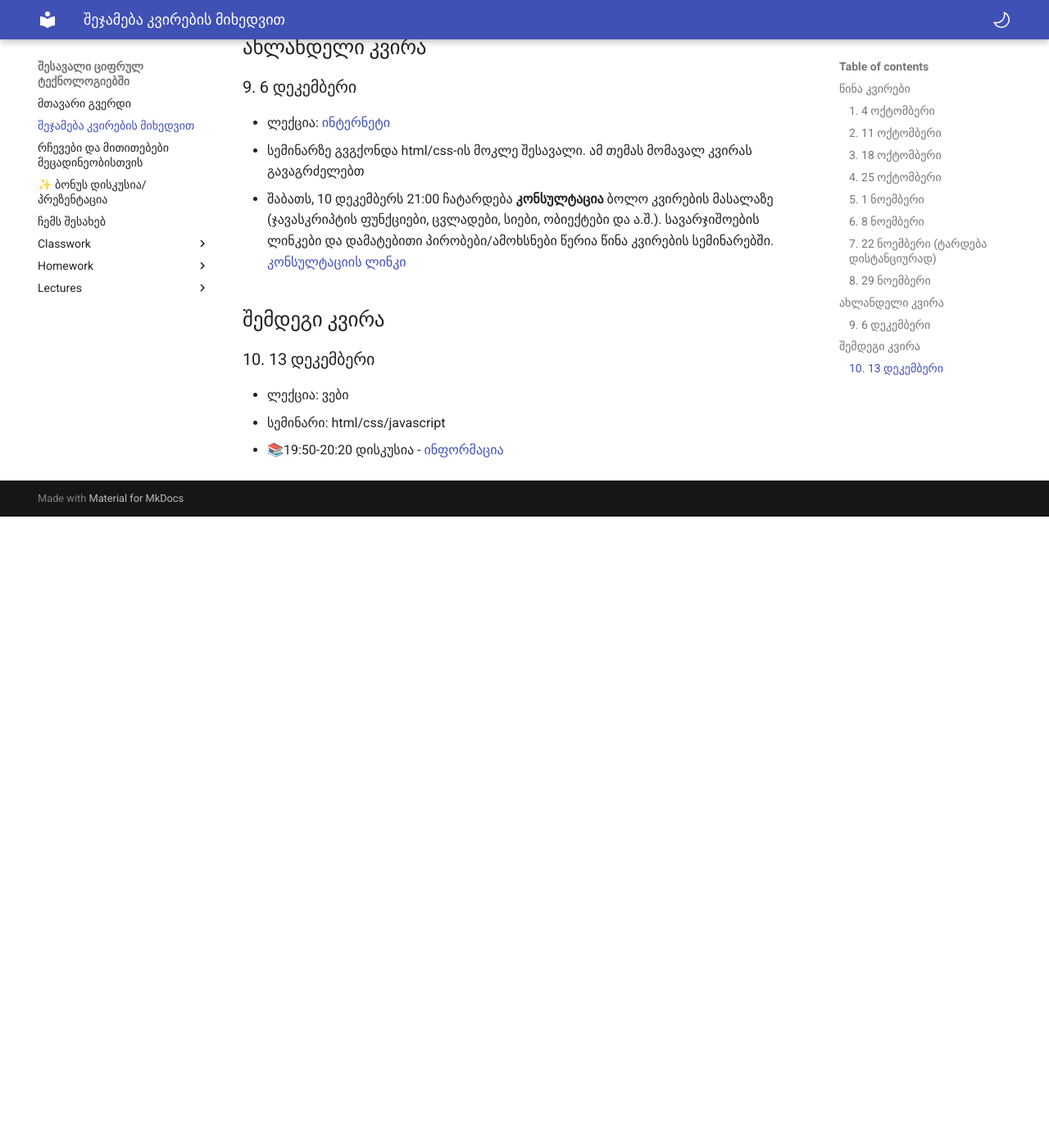
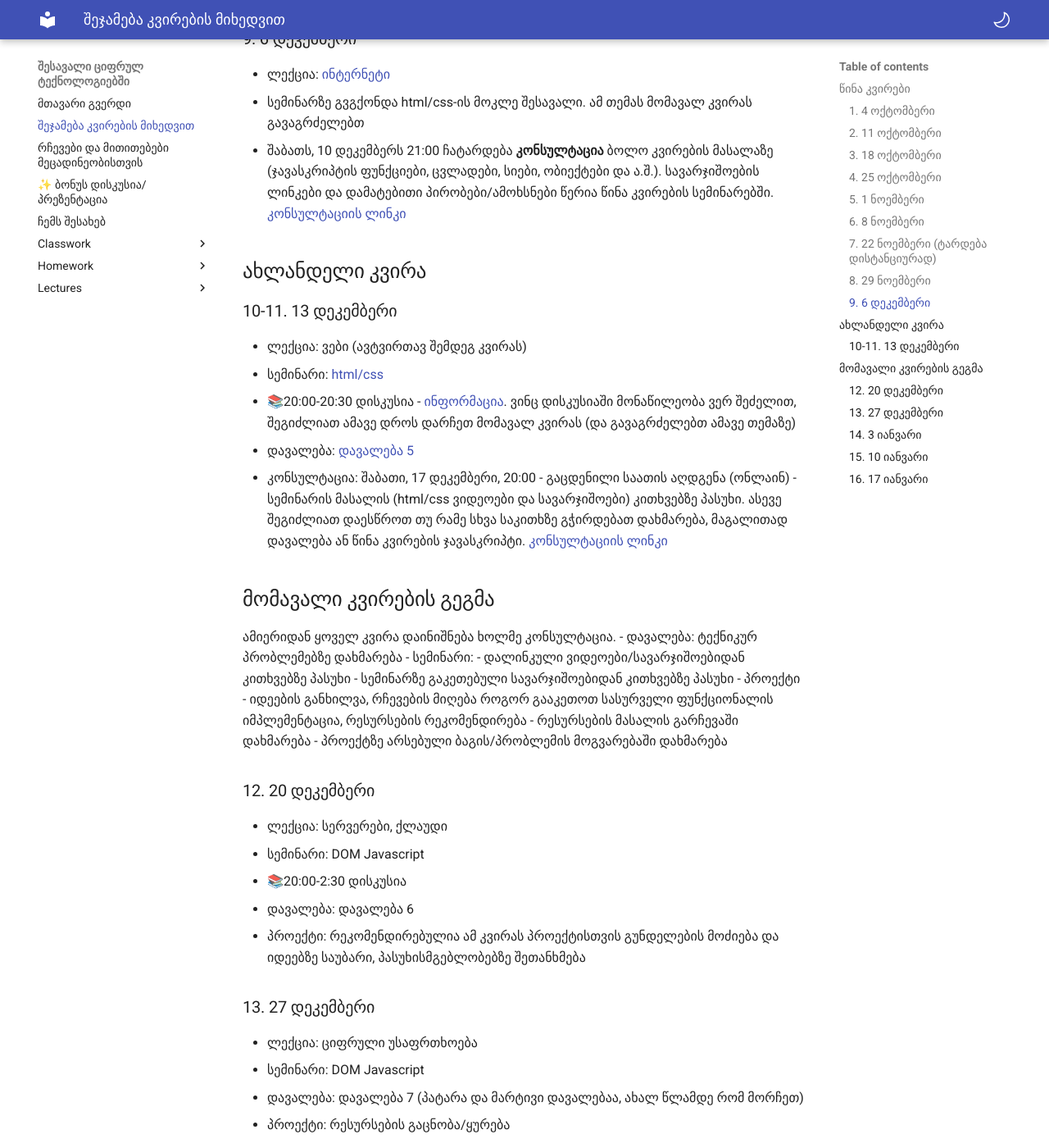
Before and after one commit to freeuni-digital-technologies/22f, an MkDocs documentation site: the page built from content/00_review.md, in a window 1280 px wide and 1400 px high, scrolled down 1792 px. Shown: the whole window at 82% size. Built offline with MkDocs 1.6.1 and Material for MkDocs 9.7.7, drawn with Linux system fonts in a browser that asks for light colours; before the commit the page ends 2422 px from its top, so only the background shows below that; some of the changed text lies outside the part shown.

Commit message:
w10 after

```diff
--- a/content/00_review.md
+++ b/content/00_review.md
@@ -47,17 +47,58 @@
 - hands on: [სიები და ობიექტები][22] - ალტერნატიული ამოხსნები
 - ბონუს დისკუსია [ინფორმაცია][23]
 
-## ახლანდელი კვირა
 ### 9. 6 დეკემბერი
 - ლექცია: [ინტერნეტი][24]
 - სემინარზე გვგქონდა html/css-ის მოკლე შესავალი. ამ თემას მომავალ კვირას გავაგრძელებთ
 - შაბათს, 10 დეკემბერს 21:00 ჩატარდება **კონსულტაცია** ბოლო კვირების მასალაზე (ჯავასკრიპტის ფუნქციები, ცვლადები, სიები, ობიექტები და ა.შ.). სავარჯიშოების ლინკები და დამატებითი პირობები/ამოხსნები წერია წინა კვირების სემინარებში. [კონსულტაციის ლინკი][25]
 
-## შემდეგი კვირა
-### 10. 13 დეკემბერი
-- ლექცია: ვები
-- სემინარი: html/css/javascript
-- 📚19:50-20:20 დისკუსია - [ინფორმაცია][26]
+
+## ახლანდელი კვირა
+### 10-11. 13 დეკემბერი
+- ლექცია: ვები (ავტვირთავ შემდეგ კვირას)
+- სემინარი: [html/css][26]
+- 📚20:00-20:30 დისკუსია - [ინფორმაცია][27]. ვინც დისკუსიაში მონაწილეობა ვერ შეძელით, შეგიძლიათ ამავე დროს დარჩეთ მომავალ კვირას (და გავაგრძელებთ ამავე თემაზე)
+- დავალება: [დავალება 5][28]
+- კონსულტაცია: შაბათი, 17 დეკემბერი, 20:00 - გაცდენილი საათის აღდგენა (ონლაინ) - სემინარის მასალის (html/css ვიდეოები და სავარჯიშოები) კითხვებზე პასუხი. ასევე შეგიძლიათ დაესწროთ თუ რამე სხვა საკითხზე გჭირდებათ დახმარება, მაგალითად დავალება ან წინა კვირების ჯავასკრიპტი. [კონსულტაციის ლინკი][29]
+
+## მომავალი კვირების გეგმა
+ამიერიდან ყოველ კვირა დაინიშნება ხოლმე კონსულტაცია.
+- დავალება: ტექნიკურ პრობლემებზე დახმარება
+- სემინარი:
+	- დალინკული ვიდეოები/სავარჯიშოებიდან კითხვებზე პასუხი
+	- სემინარზე გაკეთებული სავარჯიშოებიდან კითხვებზე პასუხი
+- პროექტი
+	- იდეების განხილვა, რჩევების მიღება როგორ გააკეთოთ სასურველი ფუნქციონალის იმპლემენტაცია, რესურსების რეკომენდირება
+	- რესურსების მასალის გარჩევაში დახმარება
+	- პროექტზე არსებული ბაგის/პრობლემის მოგვარებაში დახმარება
+
+### 12. 20 დეკემბერი
+- ლექცია: სერვერები, ქლაუდი
+- სემინარი: DOM Javascript
+- 📚20:00-2:30 დისკუსია
+- დავალება: დავალება 6
+- პროექტი: რეკომენდირებულია ამ კვირას პროექტისთვის გუნდელების მოძიება და იდეებზე საუბარი, პასუხისმგებლობებზე შეთანხმება
+
+### 13. 27 დეკემბერი
+- ლექცია: ციფრული უსაფრთხოება
+- სემინარი: DOM Javascript
+- დავალება: დავალება 7 (პატარა და მარტივი დავალებაა, ახალ წლამდე რომ მორჩეთ)
+- პროექტი: რესურსების გაცნობა/ყურება
+
+### 14. 3 იანვარი
+- ლექცია: agile
+- სემინარი: DOM Javascript, API-ს გამოყენება
+- დავალება: დავალება 8
+- პროექტი: რესურსებში არსებული totorial-ების გაკეთება. პროექტის ჩონჩხის/მონახაზის შექმნა
+
+### 15. 10 იანვარი
+- ლექცია: დაშიფვრა
+- სემინარი: DOM Javascript
+- პროექტი: აქტიური დეველოპმენტი
+
+### 16. 17 იანვარი
+- ამ კვირაშიც ჩატარდება კონსულტაცია
+- **პროექტის დედლაინი**:  22 იანვარი
 
 [1]:	/22f/lectures/01_intro
 [2]:	/22f/03_study_guide
@@ -84,4 +125,7 @@
 [23]:	/22f/04_bonus_discussion
 [24]:	/22f/lectures/09_internet
 [25]:	https://meet.google.com/twy-mpvz-zgy "კონსულტაციის ლინკი"
-[26]:	/22f/04_bonus_discussion
+[26]:	/22f/classwork/10_html_css
+[27]:	/22f/04_bonus_discussion
+[28]:	/22f/homework/web_hws
+[29]:	https://meet.google.com/usf-ssws-hax "კონსულტაციის ლინკი"
```
Also changed, not shown: content/classwork/10_html_css.md (added, +12 -0 lines), content/homework/web_hws.md (added, +19 -0 lines), content/index.md (+17 -7 lines).
